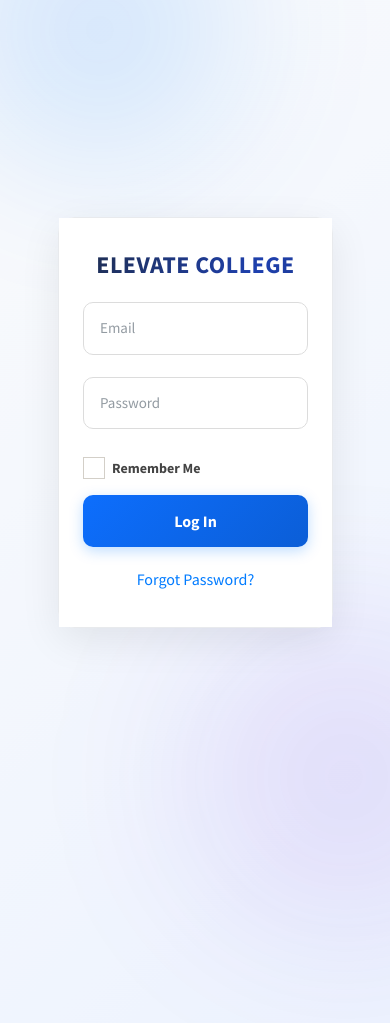
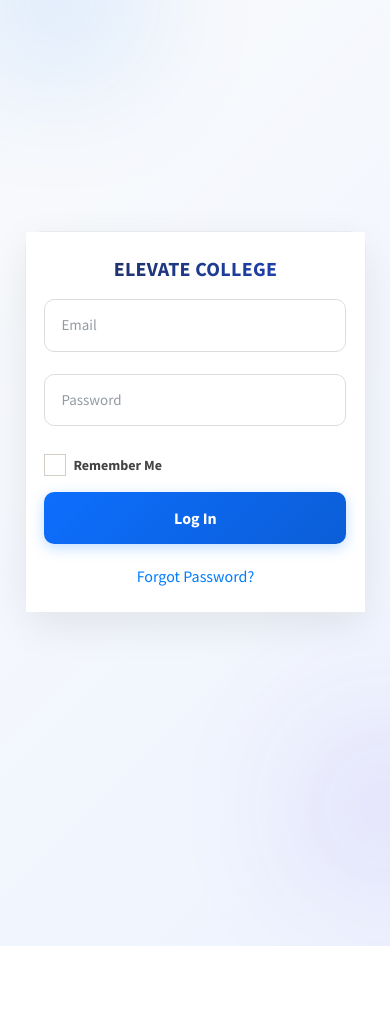
Before and after one commit to abdimalikdualex/C.M.S, a Django app: page / in a window 390 px wide; the page is wider, and only the part inside the window is pictured. After the commit the page ends 946 px from the top of that part, so only its background shows below. Run offline with Django 3.2, Linux system fonts and the light colour scheme; data that the repository does not hold is empty; some libraries are stand-ins or nearby versions.

Commit message:
Refine login card UI: max-width 480px, fluid padding, tiered responsive breakpoints down to 320px
Made-with: Cursor

```diff
--- a/main_app/static/css/login-premium.css
+++ b/main_app/static/css/login-premium.css
@@ -1,7 +1,14 @@
 /* Login page — clean white professional style */
+.login-page-premium,
+.login-page-premium * {
+    box-sizing: border-box;
+}
+
 .login-page-premium {
     margin: 0;
+    width: 100%;
     min-height: 100vh;
+    min-height: 100dvh; /* mobile browsers: account for dynamic toolbars */
     position: relative;
     overflow-x: hidden;
     overflow-y: auto;
@@ -53,11 +60,13 @@
 .login-wrapper {
     position: relative;
     z-index: 1;
+    width: 100%;
     min-height: 100vh;
+    min-height: 100dvh;
     display: flex;
     align-items: center;
     justify-content: center;
-    padding: 2rem 1rem;
+    padding: clamp(1rem, 4vw, 2.5rem) clamp(0.75rem, 4vw, 1.5rem);
     animation: loginFadeIn 420ms cubic-bezier(0.22, 1, 0.36, 1);
 }
 
@@ -73,8 +82,8 @@
 }
 
 .login-page-premium .login-box {
-    width: 100%;
-    max-width: 520px;
+    width: 95%;
+    max-width: 480px;
     margin: auto;
 }
 
@@ -113,7 +122,8 @@
 
 .login-page-premium .login-card-body {
     color: #333;
-    padding: 3rem 3rem 2.5rem;
+    padding: clamp(1.75rem, 4vw + 1rem, 3rem) clamp(1.25rem, 4vw + 0.75rem, 3rem)
+             clamp(1.5rem, 3vw + 0.75rem, 2.5rem);
 }
 
 /* Staggered reveal for card contents */
@@ -153,16 +163,94 @@
     100% { background-position: 200% center; }
 }
 
+/* Tablet (≤ 768px): keep card generous but snug to the viewport */
+@media (max-width: 768px) {
+    .login-page-premium .login-box {
+        width: 92%;
+        max-width: 460px;
+    }
+    .login-page-premium .title {
+        font-size: 26px;
+    }
+}
+
+/* Phone (≤ 576px): fill more of the screen, trim paddings */
 @media (max-width: 575.98px) {
     .login-page-premium .login-box {
+        width: 94%;
         max-width: 100%;
     }
     .login-page-premium .login-card-body {
-        padding: 2rem 1.5rem;
+        padding: 1.75rem 1.5rem 1.5rem;
     }
     .login-page-premium .title {
-        font-size: 24px;
-        margin-bottom: 22px;
+        font-size: 22px;
+        margin-bottom: 20px;
+    }
+    .login-page-premium .input-field,
+    .login-page-premium input.form-control.input-field {
+        padding: 12px 14px;
+        font-size: 15px;
+    }
+    .login-page-premium .login-btn {
+        padding: 13px;
+        font-size: 15px;
+    }
+    .login-page-premium .form-group {
+        margin-bottom: 18px;
+    }
+}
+
+/* Compact phones (≤ 400px): the 320–399px range */
+@media (max-width: 400px) {
+    .login-page-premium .login-box {
+        width: 95%;
+    }
+    .login-page-premium .login-card-body {
+        padding: 1.5rem 1.15rem 1.25rem;
+    }
+    .login-page-premium .title {
+        font-size: 20px;
+        margin-bottom: 18px;
+        letter-spacing: 0.3px;
+    }
+    .login-page-premium .input-field,
+    .login-page-premium input.form-control.input-field {
+        padding: 11px 12px;
+        font-size: 14px;
+    }
+    .login-page-premium .login-btn {
+        padding: 12px;
+        font-size: 14.5px;
+    }
+    .login-page-premium .icheck-primary label {
+        font-size: 13.5px;
+    }
+}
+
+/* Very small screens (≤ 320px): ensure nothing overflows */
+@media (max-width: 320px) {
+    .login-wrapper {
+        padding: 0.75rem 0.5rem;
+    }
+    .login-page-premium .login-box {
+        width: 100%;
+    }
+    .login-page-premium .login-card-body {
+        padding: 1.25rem 1rem 1rem;
+    }
+    .login-page-premium .title {
+        font-size: 18px;
+        margin-bottom: 16px;
+    }
+}
+
+/* Short viewports (landscape phones): keep card from overflowing vertically */
+@media (max-height: 620px) {
+    .login-wrapper {
+        align-items: flex-start;
+        padding-top: 1rem;
+        padding-bottom: 1rem;
     }
 }
 
@@ -183,7 +271,9 @@
 /* Email & password inputs — clear edges */
 .login-page-premium .input-field,
 .login-page-premium input.form-control.input-field {
+    display: block;
     width: 100%;
+    max-width: 100%;
     padding: 14px 16px;
     font-size: 15px;
     border: 1px solid #dcdcdc;
@@ -235,7 +325,9 @@
 .login-page-premium .login-btn {
     position: relative;
     overflow: hidden;
+    display: block;
     width: 100%;
+    max-width: 100%;
     padding: 14px;
     border-radius: 10px;
     border: none;
@@ -346,6 +438,22 @@
     left: 0;
 }
 
+/* Scale ambient orbs down on small screens (keeps aesthetic, avoids overflow feel) */
+@media (max-width: 575.98px) {
+    .login-page-premium::before {
+        width: 220px;
+        height: 220px;
+        top: -90px;
+        left: -80px;
+    }
+    .login-page-premium::after {
+        width: 260px;
+        height: 260px;
+        bottom: -110px;
+        right: -100px;
+    }
+}
+
 /* Respect users who prefer reduced motion */
 @media (prefers-reduced-motion: reduce) {
     .login-page-premium,
```
